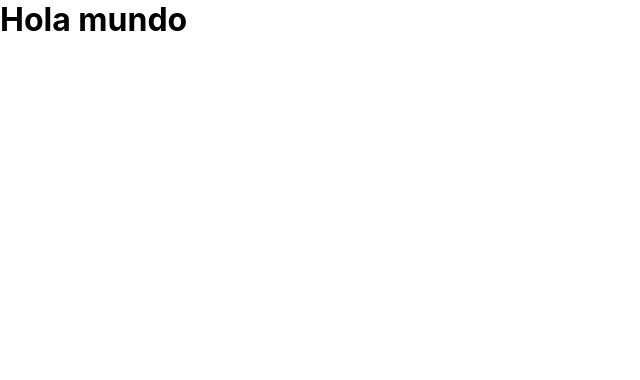
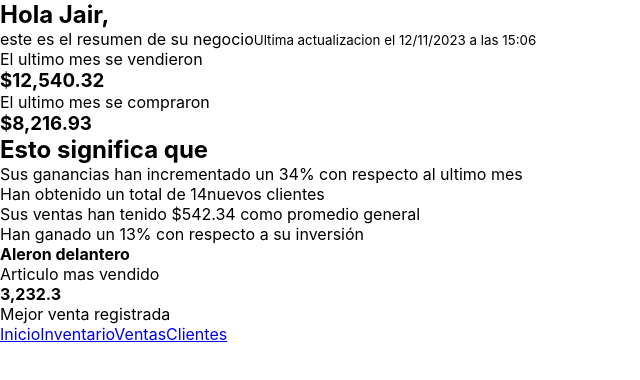
Before and after one commit to edmirgalvan01/inventory-app, a React (Vite) app: page / in a window 1280 px wide. Shown: the top 380 px of the page, without its empty margins (0-640 px from the left). Built offline with nearby package versions, Linux system fonts and the light colour scheme.

Commit message:
HTML HomePage

```diff
--- a/src/main.tsx
+++ b/src/main.tsx
@@ -1,9 +1,10 @@
 import React from "react";
 import ReactDOM from "react-dom/client";
 import "./index.css";
+import { HomePage } from "./pages/HomePage/HomePage";
 
 ReactDOM.createRoot(document.getElementById("root")!).render(
   <React.StrictMode>
-    <h1>Hola mundo</h1>
+    <HomePage />
   </React.StrictMode>
 );
--- /dev/null
+++ b/src/pages/HomePage/HomePage.tsx
@@ -0,0 +1,55 @@
+export function HomePage() {
+  return (
+    <>
+      <section className="homePage">
+        <div className="homePage--title">
+          <h1>Hola Jair,</h1>
+          <span>este es el resumen de su negocio</span>
+          <small>Ultima actualizacion el 12/11/2023 a las 15:06</small>
+        </div>
+        <div className="homePage--cards">
+          <article className="homePage--cards__item">
+            <span>El ultimo mes se vendieron</span>
+            <h3>$12,540.32</h3>
+          </article>
+          <article className="homePage--cards__item">
+            <span>El ultimo mes se compraron</span>
+            <h3>$8,216.93</h3>
+          </article>
+        </div>
+        <div className="homePage--info">
+          <h2>Esto significa que</h2>
+          <div className="homePage--info__item">
+            Sus ganancias han incrementado un <span>34%</span> con respecto al
+            ultimo mes
+          </div>
+          <div className="homePage--info__item">
+            Han obtenido un total de <span>14</span>nuevos clientes
+          </div>
+          <div className="homePage--info__item">
+            Sus ventas han tenido <span>$542.34</span> como promedio general
+          </div>
+          <div className="homePage--info__item">
+            Han ganado un <span>13%</span> con respecto a su inversión
+          </div>
+        </div>
+        <div className="homePage--rewards">
+          <div className="homePage--rewards__item">
+            <h4>Aleron delantero</h4>
+            <span>Articulo mas vendido</span>
+          </div>
+          <div className="homePage--rewards__item">
+            <h4>3,232.3</h4>
+            <span>Mejor venta registrada</span>
+          </div>
+        </div>
+      </section>
+      <nav className="navbar">
+        <a href="/">Inicio</a>
+        <a href="/">Inventario</a>
+        <a href="/">Ventas</a>
+        <a href="/">Clientes</a>
+      </nav>
+    </>
+  );
+}
```
Also changed, not shown: src/pages/HomePage/HomePage.css (added).
